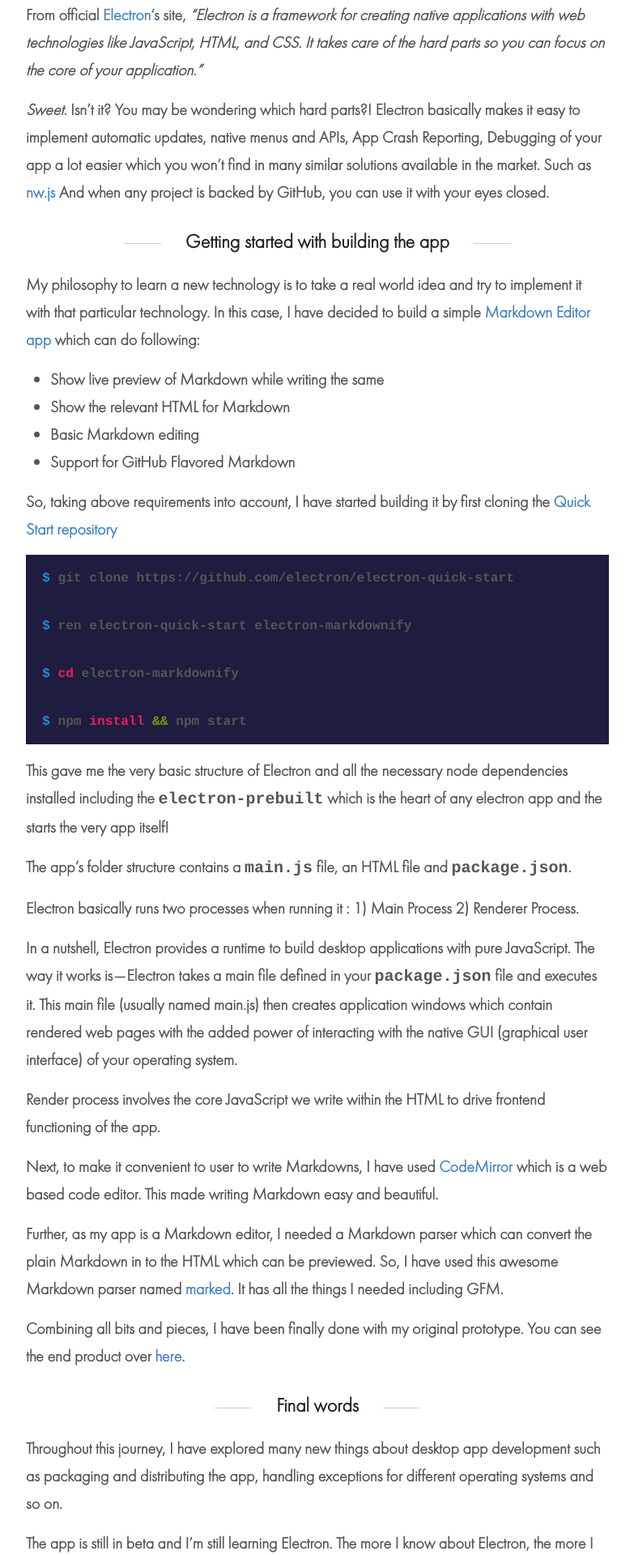
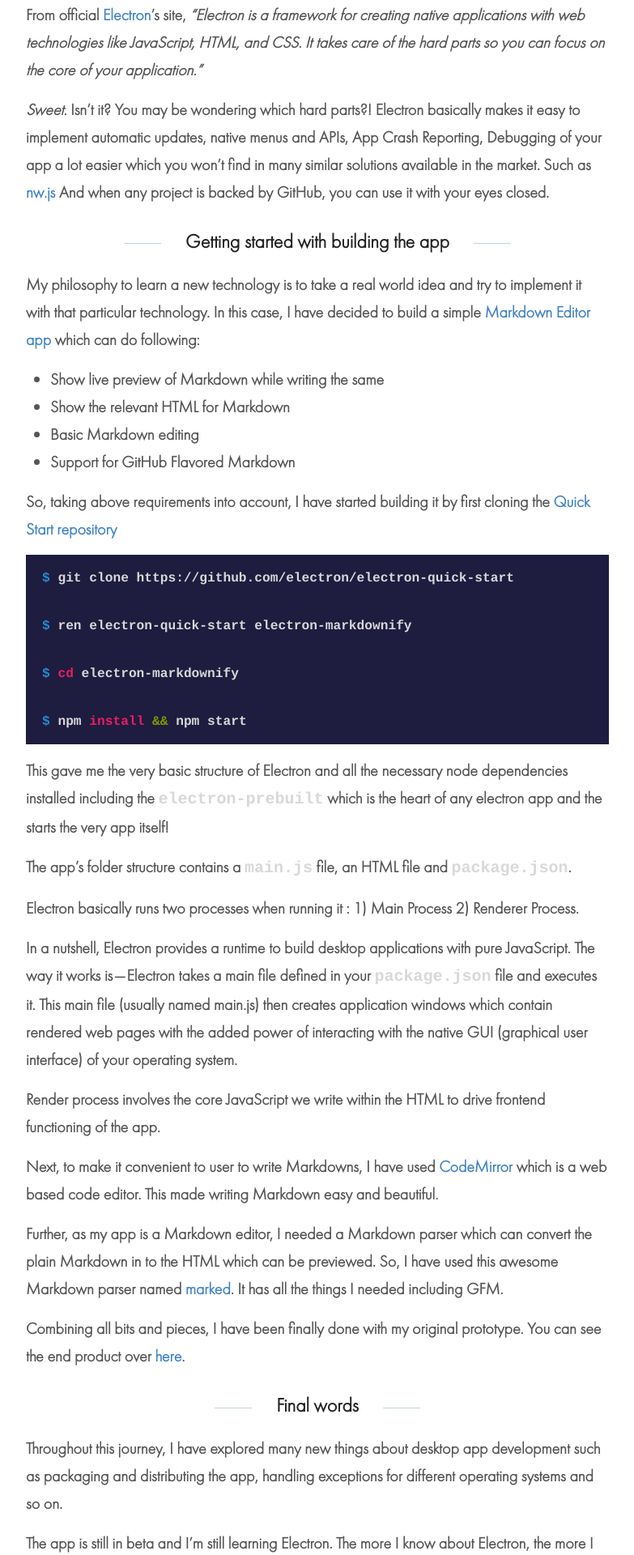
Before and after one commit to varunkumardev/amitmerchant1990.github.io, a Jekyll site: the page built from _posts/2016-6-22-Getting-Started-With-Electron.md, in a window 1280 px wide. Shown: the part 544-2464 px from the top of the page at 81% size, without its empty margins (248-1031 px from the left). Built offline with Jekyll 4.4.1, drawn with Linux system fonts in a browser that asks for light colours; a script that is not in the unit is left out; comment, search, counter and statistics services are not loaded.

Commit message:
Update _highlights.scss

```diff
--- a/_sass/_highlights.scss
+++ b/_sass/_highlights.scss
@@ -8,6 +8,7 @@
 
 code {
   font-family:'Bitstream Vera Sans Mono','Courier', monospace;
+  color: #d8d8d8;
 }
 
 .highlight .c { color: #586E75 } /* Comment */
```
